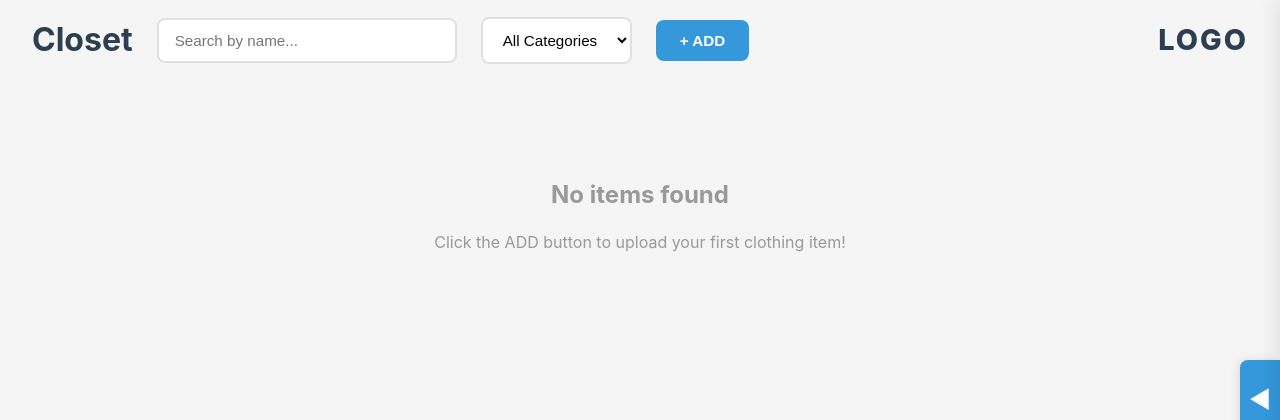
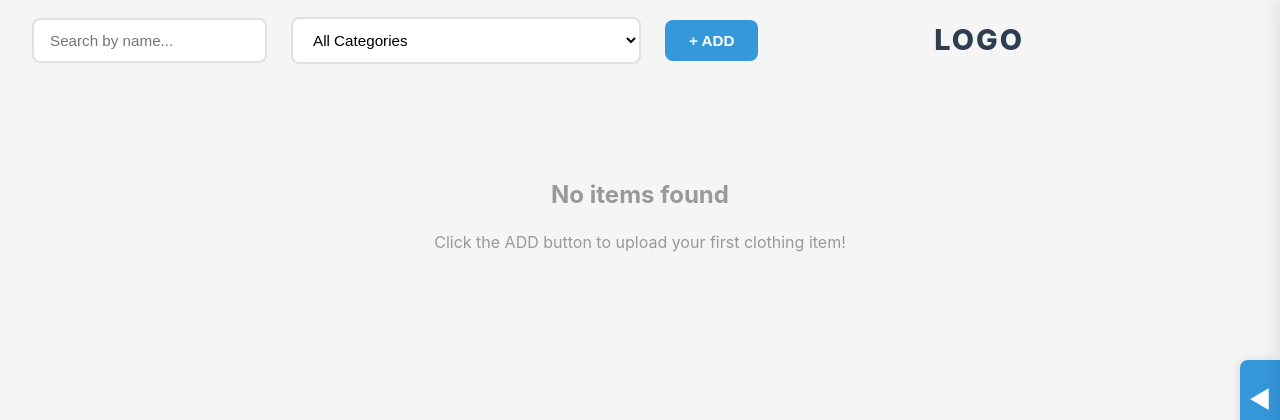
Before and after one commit to 0lekW/oleks-closet, a Flask app: page / in a window 1280 px wide. Shown: the top 420 px of the page. Run offline with Flask 3, Linux system fonts and the light colour scheme; data that the repository does not hold is empty; some libraries are stand-ins or nearby versions.

Commit message:
Moved logo position and remove 'closet' text in header

```diff
--- a/app/static/css/style.css
+++ b/app/static/css/style.css
@@ -21,7 +21,6 @@
     right: 0;
     height: 80px;
     display: flex;
-    justify-content: space-between;
     align-items: center;
     padding: 0 2rem;
     z-index: 100;
@@ -32,20 +31,11 @@
     display: flex;
     align-items: center;
     gap: 1.5rem;
-    width: 60%;
-}
-
-.header-title {
-    font-size: 2rem;
-    font-weight: 700;
-    color: #2c3e50;
-    margin: 0;
-    white-space: nowrap;
 }
 
 .header-search {
     flex: 1;
-    max-width: 300px;
+    max-width: 500px;
     padding: 0.75rem 1rem;
     border: 2px solid #e0e0e0;
     border-radius: 8px;
@@ -66,7 +56,7 @@
     font-size: 0.95rem;
     background: white;
     cursor: pointer;
-    min-width: 150px;
+    min-width: 350px;
 }
 
 .btn-add {
@@ -89,8 +79,13 @@
 }
 
 .header-right {
+    position: fixed;
+    right: 20%; /* Always centered in the right 40% area (20% from right edge) */
+    top: 0;
+    height: 80px;
     display: flex;
     align-items: center;
+    z-index: 100;
 }
 
 .header-logo {
--- a/app/templates/index.html
+++ b/app/templates/index.html
@@ -4,7 +4,6 @@
 <!-- Fixed Header -->
 <div class="page-header">
     <div class="header-left">
-        <h1 class="header-title">Closet</h1>
         <input type="text" id="searchInput" class="header-search" placeholder="Search by name...">
         <select id="categoryFilter" class="header-category">
             <option value="">All Categories</option>
```
